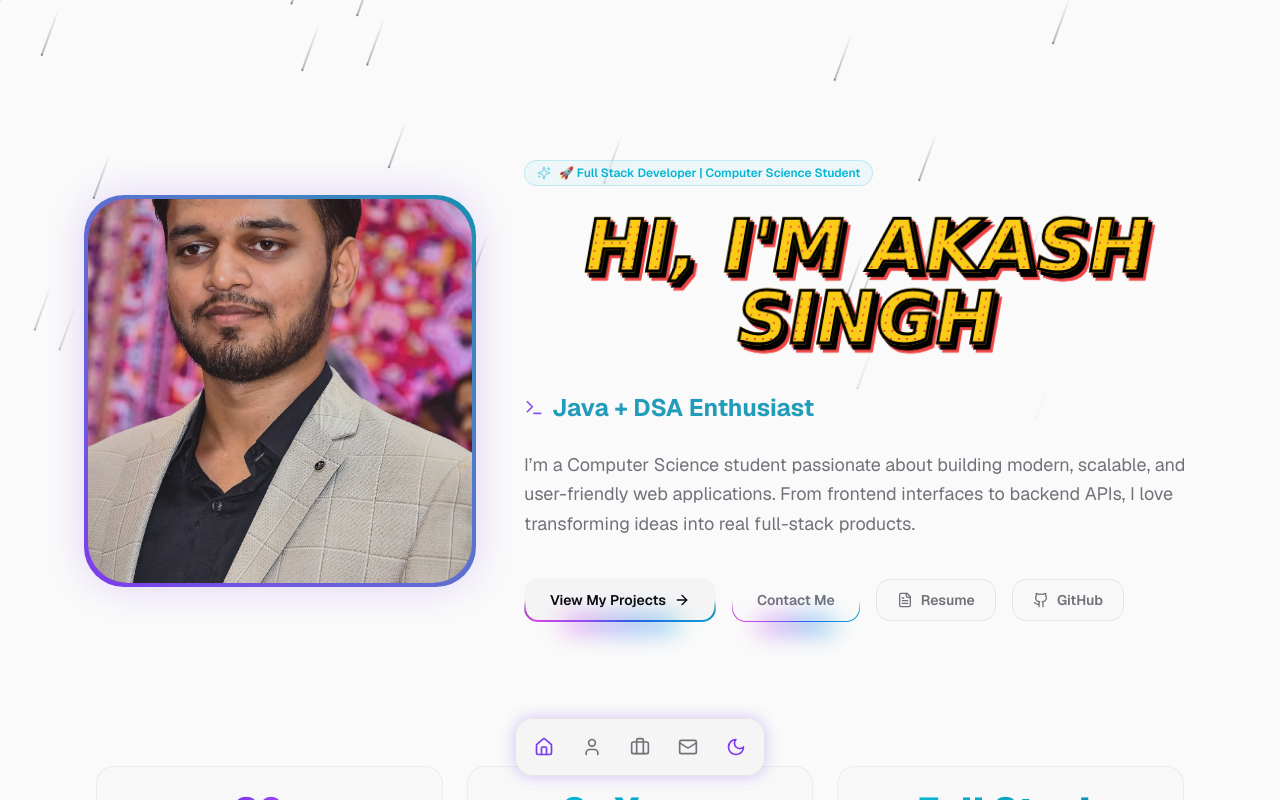
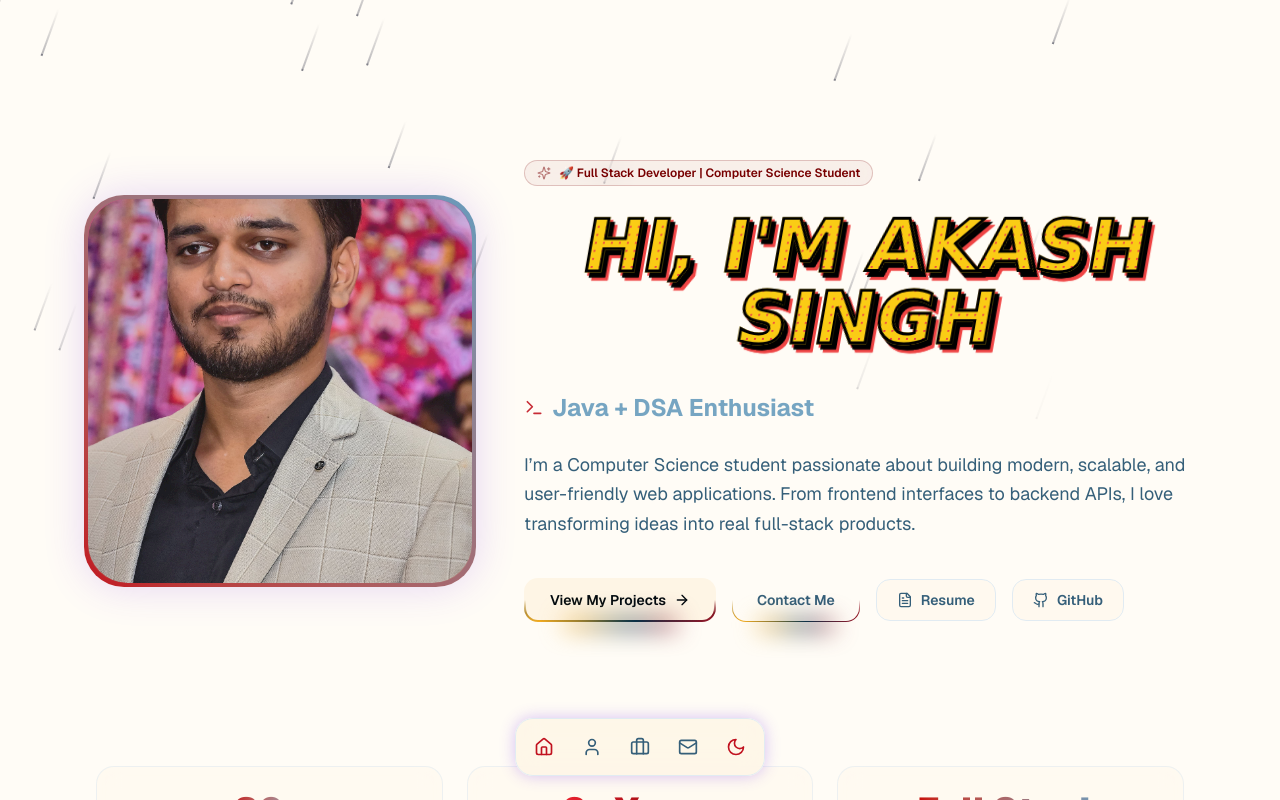
Before and after one commit to akashsingh062/portfolio, a Next.js app: page / in a window 1280 px wide. Shown: the top 800 px of the page. Built offline with nearby package versions, Linux system fonts and the light colour scheme.

Commit message:
refactor: configure all Framer Motion viewport transitions to execute only once and update theme-specific color tokens in data layer

```diff
--- a/src/app/globals.css
+++ b/src/app/globals.css
@@ -5,47 +5,112 @@
 @custom-variant dark (&:is(.dark *));
 
 :root {
-  --background: #FAFAFA;
-  --foreground: #09090B;
-  --surface: #F4F4F5;
-  --primary: #7C3AED;
-  --secondary: #0891B2;
-  --accent: #06B6D4;
-  --text-primary: #09090B;
-  --text-secondary: #71717A;
-  --border: #E4E4E7;
-  --hover-glow: #8B5CF6;
-  --card: #FFFFFF;
-  --card-foreground: #09090B;
-  --popover: #FFFFFF;
-  --popover-foreground: #09090B;
-  --primary-foreground: #FAFAFA;
-  --secondary-foreground: #FAFAFA;
-  --muted: #F4F4F5;
-  --muted-foreground: #71717A;
-  --accent-foreground: #FAFAFA;
+  /* Molten Lava Palette */
+  --molten-lava: #780000;
+  --molten-lava-100: #180000;
+  --molten-lava-200: #310000;
+  --molten-lava-300: #490000;
+  --molten-lava-400: #620000;
+  --molten-lava-500: #780000;
+  --molten-lava-600: #c80000;
+  --molten-lava-700: #ff1616;
+  --molten-lava-800: #ff6464;
+  --molten-lava-900: #ffb1b1;
+
+  /* Brick Red Palette */
+  --brick-red: #c1121f;
+  --brick-red-100: #260406;
+  --brick-red-200: #4d070c;
+  --brick-red-300: #730b12;
+  --brick-red-400: #990e17;
+  --brick-red-500: #c1121f;
+  --brick-red-600: #eb2330;
+  --brick-red-700: #f05a64;
+  --brick-red-800: #f59198;
+  --brick-red-900: #fac8cb;
+
+  /* Papaya Whip Palette */
+  --papaya-whip: #fdf0d5;
+  --papaya-whip-100: #593c04;
+  --papaya-whip-200: #b17908;
+  --papaya-whip-300: #f5ae22;
+  --papaya-whip-400: #f9cf7b;
+  --papaya-whip-500: #fdf0d5;
+  --papaya-whip-600: #fdf2dc;
+  --papaya-whip-700: #fef5e5;
+  --papaya-whip-800: #fef9ed;
+  --papaya-whip-900: #fffcf6;
+
+  /* Deep Space Blue Palette */
+  --deep-space-blue: #003049;
+  --deep-space-blue-100: #00090e;
+  --deep-space-blue-200: #00131d;
+  --deep-space-blue-300: #001c2b;
+  --deep-space-blue-400: #002539;
+  --deep-space-blue-500: #003049;
+  --deep-space-blue-600: #00679f;
+  --deep-space-blue-700: #00a0f7;
+  --deep-space-blue-800: #50c2ff;
+  --deep-space-blue-900: #a7e0ff;
+
+  /* Steel Blue Palette */
+  --steel-blue: #669bbc;
+  --steel-blue-100: #122028;
+  --steel-blue-200: #233f51;
+  --steel-blue-300: #355f79;
+  --steel-blue-400: #477fa2;
+  --steel-blue-500: #669bbc;
+  --steel-blue-600: #85afc9;
+  --steel-blue-700: #a4c3d7;
+  --steel-blue-800: #c2d7e4;
+  --steel-blue-900: #e1ebf2;
+
+  /* Light Theme Mappings */
+  --background: var(--papaya-whip-900);
+  --foreground: var(--deep-space-blue-100);
+  --surface: var(--papaya-whip-700);
+  --primary: var(--brick-red);
+  --secondary: var(--steel-blue);
+  --accent: var(--molten-lava);
+  --text-primary: var(--deep-space-blue-100);
+  --text-secondary: var(--steel-blue-300);
+  --border: var(--steel-blue-900);
+  --hover-glow: var(--brick-red-700);
+  --card: var(--papaya-whip-800);
+  --card-foreground: var(--deep-space-blue-100);
+  --popover: var(--papaya-whip-800);
+  --popover-foreground: var(--deep-space-blue-100);
+  --primary-foreground: var(--papaya-whip-900);
+  --secondary-foreground: var(--papaya-whip-900);
+  --muted: var(--papaya-whip-600);
+  --muted-foreground: var(--steel-blue-300);
+  --accent-foreground: var(--papaya-whip-900);
   --destructive: oklch(0.577 0.245 27.325);
-  --input: #E4E4E7;
-  --ring: #7C3AED;
+  --input: var(--steel-blue-900);
+  --ring: var(--brick-red);
   --chart-1: oklch(0.87 0 0);
   --chart-2: oklch(0.556 0 0);
   --chart-3: oklch(0.439 0 0);
   --chart-4: oklch(0.371 0 0);
   --chart-5: oklch(0.269 0 0);
   --radius: 0.625rem;
-  --sidebar: #FFFFFF;
-  --sidebar-foreground: #09090B;
-  --sidebar-primary: #7C3AED;
-  --sidebar-primary-foreground: #FAFAFA;
-  --sidebar-accent: #F4F4F5;
-  --sidebar-accent-foreground: #09090B;
-  --sidebar-border: #E4E4E7;
-  --sidebar-ring: #7C3AED;
-  --color-1: #7C3AED;
-  --color-2: #06B6D4;
-  --color-3: #D946EF;
-  --color-4: #2563EB;
-  --color-5: #8B5CF6;
+  --sidebar: var(--papaya-whip-800);
+  --sidebar-foreground: var(--deep-space-blue-100);
+  --sidebar-primary: var(--brick-red);
+  --sidebar-primary-foreground: var(--papaya-whip-900);
+  --sidebar-accent: var(--papaya-whip-600);
+  --sidebar-accent-foreground: var(--deep-space-blue-100);
+  --sidebar-border: var(--steel-blue-900);
+  --sidebar-ring: var(--brick-red);
+
+  --interest-color: var(--papaya-whip-200);
+
+  /* Rainbow Button Color flow */
+  --color-1: var(--molten-lava);
+  --color-2: var(--brick-red);
+  --color-3: var(--papaya-whip-300);
+  --color-4: var(--deep-space-blue);
+  --color-5: var(--steel-blue);
 }
 
 @theme inline {
@@ -94,6 +159,65 @@
   --radius-2xl: calc(var(--radius) * 1.8);
   --radius-3xl: calc(var(--radius) * 2.2);
   --radius-4xl: calc(var(--radius) * 2.6);
+
+  /* Map new theme colors to Tailwind utility classes */
+  --color-molten-lava: var(--molten-lava);
+  --color-molten-lava-100: var(--molten-lava-100);
+  --color-molten-lava-200: var(--molten-lava-200);
+  --color-molten-lava-300: var(--molten-lava-300);
+  --color-molten-lava-400: var(--molten-lava-400);
+  --color-molten-lava-500: var(--molten-lava-500);
+  --color-molten-lava-600: var(--molten-lava-600);
+  --color-molten-lava-700: var(--molten-lava-700);
+  --color-molten-lava-800: var(--molten-lava-800);
+  --color-molten-lava-900: var(--molten-lava-900);
+
+  --color-brick-red: var(--brick-red);
+  --color-brick-red-100: var(--brick-red-100);
+  --color-brick-red-200: var(--brick-red-200);
+  --color-brick-red-300: var(--brick-red-300);
+  --color-brick-red-400: var(--brick-red-400);
+  --color-brick-red-500: var(--brick-red-500);
+  --color-brick-red-600: var(--brick-red-600);
+  --color-brick-red-700: var(--brick-red-700);
+  --color-brick-red-800: var(--brick-red-800);
+  --color-brick-red-900: var(--brick-red-900);
+
+  --color-papaya-whip: var(--papaya-whip);
+  --color-papaya-whip-100: var(--papaya-whip-100);
+  --color-papaya-whip-200: var(--papaya-whip-200);
+  --color-papaya-whip-300: var(--papaya-whip-300);
+  --color-papaya-whip-400: var(--papaya-whip-400);
+  --color-papaya-whip-500: var(--papaya-whip-500);
+  --color-papaya-whip-600: var(--papaya-whip-600);
+  --color-papaya-whip-700: var(--papaya-whip-700);
+  --color-papaya-whip-800: var(--papaya-whip-800);
+  --color-papaya-whip-900: var(--papaya-whip-900);
+
+  --color-deep-space-blue: var(--deep-space-blue);
+  --color-deep-space-blue-100: var(--deep-space-blue-100);
+  --color-deep-space-blue-200: var(--deep-space-blue-200);
+  --color-deep-space-blue-300: var(--deep-space-blue-300);
+  --color-deep-space-blue-400: var(--deep-space-blue-400);
+  --color-deep-space-blue-500: var(--deep-space-blue-500);
+  --color-deep-space-blue-600: var(--deep-space-blue-600);
+  --color-deep-space-blue-700: var(--deep-space-blue-700);
+  --color-deep-space-blue-800: var(--deep-space-blue-800);
+  --color-deep-space-blue-900: var(--deep-space-blue-900);
+
+  --color-steel-blue: var(--steel-blue);
+  --color-steel-blue-100: var(--steel-blue-100);
+  --color-steel-blue-200: var(--steel-blue-200);
+  --color-steel-blue-300: var(--steel-blue-300);
+  --color-steel-blue-400: var(--steel-blue-400);
+  --color-steel-blue-500: var(--steel-blue-500);
+  --color-steel-blue-600: var(--steel-blue-600);
+  --color-steel-blue-700: var(--steel-blue-700);
+  --color-steel-blue-800: var(--steel-blue-800);
+  --color-steel-blue-900: var(--steel-blue-900);
+
+  --color-interest: var(--interest-color);
+
   --animate-meteor: meteor 5s linear infinite;
   @keyframes meteor {
     0% {
@@ -108,13 +232,13 @@
       opacity: 0;
     }
   }
+
   --animate-rainbow: rainbow var(--speed, 2s) infinite linear;
   --color-color-5: var(--color-5);
   --color-color-4: var(--color-4);
   --color-color-3: var(--color-3);
   --color-color-2: var(--color-2);
-  --color-color-1: var(--color-1)
-;
+  --color-color-1: var(--color-1);
   @keyframes rainbow {
     0% {
       background-position: 0%;
@@ -122,7 +246,8 @@
     100% {
       background-position: 200%;
     }
-  }}
+  }
+}
 
 body {
   color: var(--text-primary);
@@ -130,48 +255,52 @@ body {
 }
 
 .dark {
-  --background: #0A0A0F;
-  --foreground: #F8FAFC;
-  --card: #111827;
-  --card-foreground: #F8FAFC;
-  --popover: #111827;
-  --popover-foreground: #F8FAFC;
-  --primary: #7C3AED;
-  --primary-foreground: #F8FAFC;
-  --secondary: #06B6D4;
-  --secondary-foreground: #F8FAFC;
-  --muted: #1E293B;
-  --muted-foreground: #94A3B8;
-  --accent: #22D3EE;
-  --accent-foreground: #F8FAFC;
+  /* Dark Theme Mappings */
+  --background: var(--deep-space-blue-100);
+  --foreground: var(--papaya-whip-900);
+  --card: var(--deep-space-blue-300);
+  --card-foreground: var(--papaya-whip-900);
+  --popover: var(--deep-space-blue-300);
+  --popover-foreground: var(--papaya-whip-900);
+  --primary: var(--brick-red-700);
+  --primary-foreground: var(--papaya-whip-900);
+  --secondary: var(--steel-blue-600);
+  --secondary-foreground: var(--papaya-whip-900);
+  --muted: var(--deep-space-blue-400);
+  --muted-foreground: var(--steel-blue-800);
+  --accent: var(--papaya-whip-300);
+  --accent-foreground: var(--deep-space-blue-100);
   --destructive: oklch(0.704 0.191 22.216);
-  --border: #1E293B;
-  --input: #1E293B;
-  --ring: #7C3AED;
+  --border: var(--deep-space-blue-300);
+  --input: var(--deep-space-blue-400);
+  --ring: var(--brick-red-700);
   --chart-1: oklch(0.87 0 0);
   --chart-2: oklch(0.556 0 0);
   --chart-3: oklch(0.439 0 0);
   --chart-4: oklch(0.371 0 0);
   --chart-5: oklch(0.269 0 0);
-  --sidebar: #111827;
-  --sidebar-foreground: #F8FAFC;
-  --sidebar-primary: #7C3AED;
-  --sidebar-primary-foreground: #F8FAFC;
-  --sidebar-accent: #1E293B;
-  --sidebar-accent-foreground: #F8FAFC;
-  --sidebar-border: #1E293B;
-  --sidebar-ring: #7C3AED;
+  --sidebar: var(--deep-space-blue-300);
+  --sidebar-foreground: var(--papaya-whip-900);
+  --sidebar-primary: var(--brick-red-700);
+  --sidebar-primary-foreground: var(--papaya-whip-900);
+  --sidebar-accent: var(--deep-space-blue-400);
+  --sidebar-accent-foreground: var(--papaya-whip-900);
+  --sidebar-border: var(--deep-space-blue-300);
+  --sidebar-ring: var(--brick-red-700);
 
+  --surface: var(--deep-space-blue-300);
+  --text-primary: var(--papaya-whip-900);
+  --text-secondary: var(--steel-blue-800);
+  --hover-glow: var(--molten-lava-700);
 
-  --surface: #111827;
-  --text-primary: #F8FAFC;
-  --text-secondary: #94A3B8;
-  --hover-glow: #8B5CF6;
-  --color-1: #7C3AED;
-  --color-2: #06B6D4;
-  --color-3: #D946EF;
-  --color-4: #2563EB;
-  --color-5: #8B5CF6;
+  --interest-color: var(--papaya-whip-300);
+
+  /* Rainbow Button Color flow (Vibrant/Neon variants for dark mode) */
+  --color-1: var(--molten-lava-700);
+  --color-2: var(--brick-red-600);
+  --color-3: var(--papaya-whip-300);
+  --color-4: var(--steel-blue-600);
+  --color-5: var(--deep-space-blue-800);
 }
 
 @layer base {
--- a/src/app/projects/page.tsx
+++ b/src/app/projects/page.tsx
@@ -42,7 +42,7 @@ export default function ProjectsPage() {
             className="group p-6 rounded-3xl bg-surface/20 border border-border/80 hover:border-primary/50 hover:shadow-[0_0_30px_rgba(124,58,237,0.1)] flex flex-col justify-between transition-colors duration-500"
             initial={{ opacity: 0, y: 40 }}
             whileInView={{ opacity: 1, y: 0 }}
-            viewport={{ once: false }}
+            viewport={{ once: true }}
             transition={{ duration: 0.6, delay: idx * 0.1, type: "spring", stiffness: 80 }}
             whileHover={{ y: -8, scale: 1.01 }}
           >
--- a/src/lib/data.ts
+++ b/src/lib/data.ts
@@ -11,9 +11,9 @@ import {
 } from "lucide-react";
 
 export const stats = [
-  { value: "30+", label: "GitHub Repositories", color: "from-primary to-purple-500" },
-  { value: "2+ Years", label: "Building Web Apps", color: "from-cyan-500 to-secondary" },
-  { value: "Full Stack", label: "Frontend + Backend + AI", color: "from-accent to-secondary" }
+  { value: "30+", label: "GitHub Repositories", color: "from-primary to-steel-blue-600" },
+  { value: "2+ Years", label: "Building Web Apps", color: "from-brick-red-600 to-accent" },
+  { value: "Full Stack", label: "Frontend + Backend + AI", color: "from-molten-lava-600 to-secondary" }
 ];
 
 export const quickInfos = [
@@ -39,7 +39,7 @@ export const quickInfos = [
     icon: Zap,
     title: "Interests",
     desc: "SaaS Products, AI Apps, Open Source",
-    color: "text-yellow-500 border-yellow-500/20 bg-yellow-500/5"
+    color: "text-interest border-interest/20 bg-interest/5"
   }
 ];
 
```
Also changed, not shown: src/app/about/page.tsx (+4 -4 lines), src/app/page.tsx (+16 -16 lines). Lines whose indentation alone changed are shown as unchanged.
